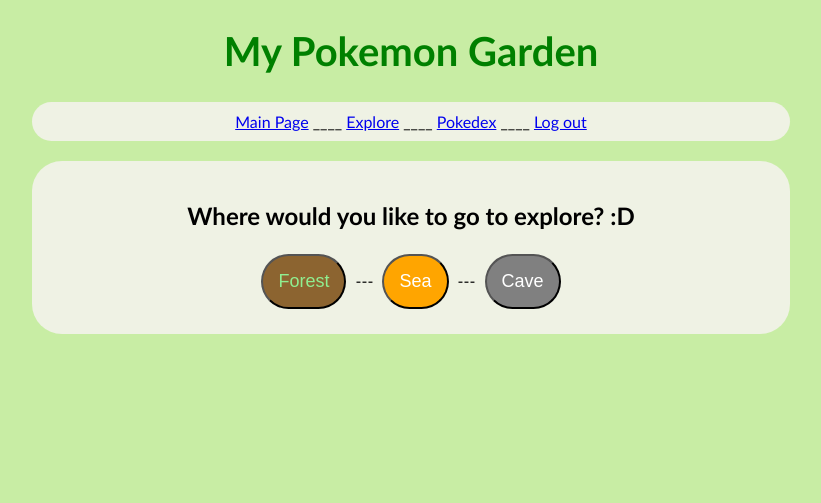
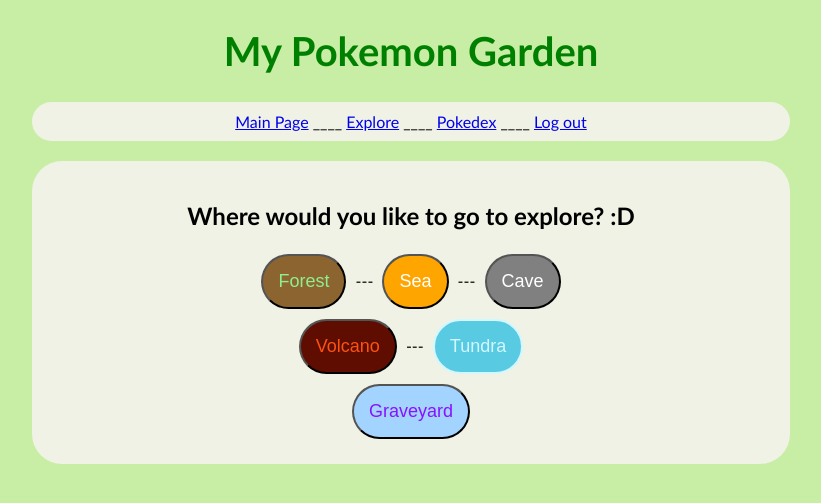
Before and after one commit to AlexMichalec/myPkmnGarden, a Django app: page /explore/ in a window 1280 px wide. Shown: the top 503 px of the page, without its empty margins (229-1050 px from the left). Run offline with Django 4.2, Linux system fonts and the light colour scheme; a user stored in the database is signed in.

Commit message:
Added: - 3 new locations to explore (pokemons and styles)

```diff
--- a/pokemon/static/pokemon/style.css
+++ b/pokemon/static/pokemon/style.css
@@ -128,6 +128,49 @@
     font-size: 18px;
 }
 
+#explore_graveyard {
+    background-color: rgb(213,181,247);
+    color: rgb(17, 12, 140);
+}
+.explore_graveyard_button {
+    background-color: rgb(163,211,255);
+    color: rgb(136, 18, 255);
+    padding: 15px;
+    border-radius: 30px;
+    text-align: center;
+    margin: 5px;
+    font-size: 18px;
+}
+
+#explore_volcano {
+    background-color: #330D07;
+    color: #FF8C1D;
+}
+.explore_volcano_button {
+    background-color: #5F0C01;
+    color: #FC5310;
+    padding: 15px;
+    border-radius: 30px;
+    text-align: center;
+    margin: 5px;
+    font-size: 18px;
+}
+
+#explore_tundra {
+    background-color: #B7F1FF;
+    color: #19B4FF;
+}
+.explore_tundra_button {
+    background-color: #58CAE2;
+    color: #D3F7FF;
+    padding: 15px;
+    border: 2px solid ;
+    border-radius: 30px;
+    text-align: center;
+    margin: 5px;
+    font-size: 18px;
+}
+
 #messages {
     background-color: rgb(245,144,154);
     color: rgb(140,0,0);
--- a/pokemon/templates/pokemon/explore_choice.html
+++ b/pokemon/templates/pokemon/explore_choice.html
@@ -11,6 +11,13 @@
         <button class=explore_sea_button name="choice"  value="Sea">Sea</button>
         ---
         <button class=explore_cave_button name="choice" value="Cave">Cave</button>
+        <br>
+        <button class=explore_volcano_button name="choice"  value="Volcano">Volcano</button>
+        ---
+        <button class=explore_tundra_button name="choice" value="Tundra">Tundra</button>
+        <br>
+        <button class=explore_graveyard_button name="choice"  value="Graveyard">Graveyard</button>
+
 
     </form>
 </div>
--- a/pokemon/views.py
+++ b/pokemon/views.py
@@ -10,28 +10,47 @@
 
 
 def random_pokemon_name(where=None):
-    all = list(PokemonSpecies.objects.filter(if_starter=False))
+    base = PokemonSpecies.objects.filter(if_starter=False).filter(if_legendary=False)
+    all = list(base)
+
     if where == "sea":
         type = PokemonType.objects.get(name='Water')
-        all = list(PokemonSpecies.objects.filter(if_starter=False).filter(type=type))
+        all = list(base.filter(type=type))
 
     elif where == "forest":
         type1 = PokemonType.objects.get(name='Grass')
         type2 = PokemonType.objects.get(name='Bug')
         type3 = PokemonType.objects.get(name='Normal')
-        all = list(PokemonSpecies.objects.filter(if_starter=False).filter(type=type1)) + list(
-            PokemonSpecies.objects.filter(if_starter=False).filter(type=type2)) + list(
-            PokemonSpecies.objects.filter(if_starter=False).filter(type=type3))
+        all = list(base.filter(type=type1)) + list(
+            base.filter(type=type2)) + list(base.filter(type=type3))
 
     elif where == "cave":
         type1 = PokemonType.objects.get(name='Rock')
         type2 = PokemonType.objects.get(name='Ground')
         type3 = PokemonType.objects.get(name='Steel')
-        all = list(PokemonSpecies.objects.filter(if_starter=False).filter(type=type1)) + list(
+        all = list(PokemonSpecies.objects.filter(if_starter=False).filter(if_legendary=False).filter(type=type1)) + list(
             PokemonSpecies.objects.filter(if_starter=False).filter(type=type2)) + list(
             PokemonSpecies.objects.filter(if_starter=False).filter(type=type3))
         all = all + [PokemonSpecies.objects.get(name="Zubat")]*10
 
+    elif where == "volcano":
+        type1 = PokemonType.objects.get(name='Fire')
+        all = list(base.filter(type=type1))
+
+    elif where == "tundra":
+        type1 = PokemonType.objects.get(name='Ice')
+        all = list(base.filter(type=type1))
+
+    elif where == "graveyard":
+        type1 = PokemonType.objects.get(name='Dark')
+        type2 = PokemonType.objects.get(name='Psychic')
+        type3 = PokemonType.objects.get(name='Ghost')
+        all = list(base.filter(type=type1)) + list(
+            base.filter(type=type2)) + list(
+            base.filter(type=type3))
+
+    legends = list(PokemonSpecies.objects.filter(if_legendary=True))
+    all = all*100 + legends
     return random.choice(all).name
 
 
```
Also changed, not shown: db.sqlite3, pokemon/static/pokemon/images/garden.jpg (added), pokemon/static/pokemon/images/graveyard.jpg (added), pokemon/static/pokemon/images/tundra.jpg (added), pokemon/static/pokemon/images/volcano.jpg (added).
